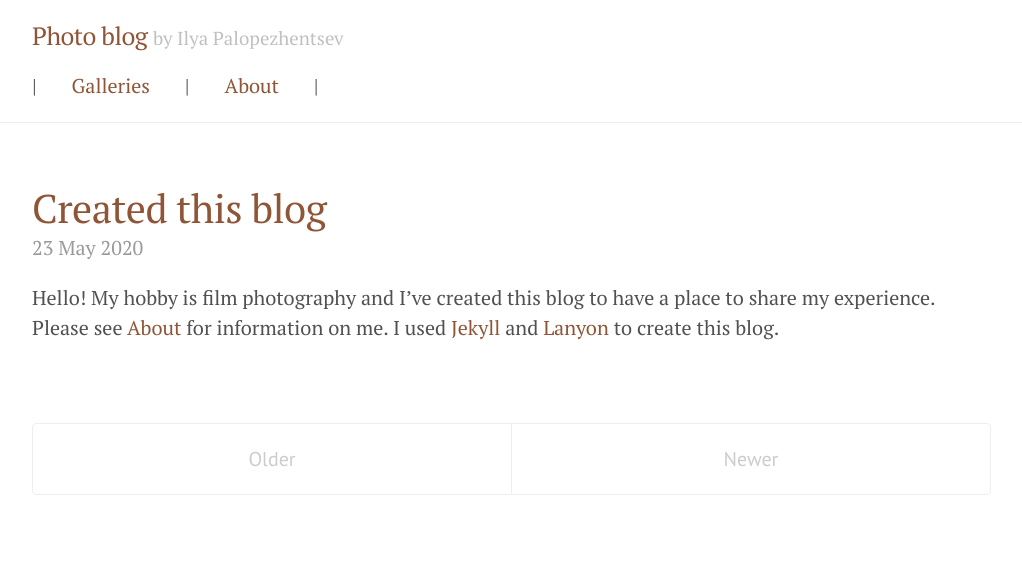
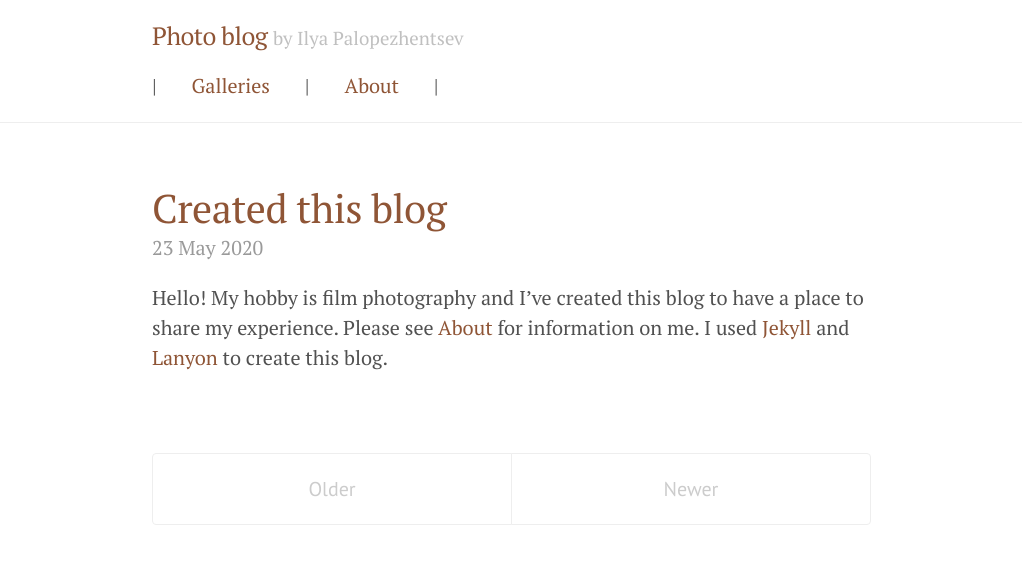
Before and after one commit to ipalopezhentsev/photo, a Jekyll site: the page built from index.html, in a window 1280 px wide. Shown: the top 564 px of the page, without its empty margins (128-1150 px from the left). Built offline with Jekyll 4.4.1, drawn with Linux system fonts in a browser that asks for light colours; the list of posts is cut into pages by our own code.

Commit message:
change sizes

```diff
--- a/public/css/lanyon.css
+++ b/public/css/lanyon.css
@@ -75,16 +75,16 @@ h1, h2, h3, h4, h5, h6 {
 .container {
   max-width: 50rem;
 }
-/*@media (min-width: 38em) {*/
-  /*.container {*/
-    /*max-width: 32rem;*/
-  /*}*/
-/*}*/
-/*@media (min-width: 56em) {*/
-  /*.container {*/
-    /*max-width: 38rem;*/
-  /*}*/
-/*}*/
+@media (min-width: 38em) {
+  .container {
+    max-width: 32rem;
+  }
+}
+@media (min-width: 56em) {
+  .container {
+    max-width: 38rem;
+  }
+}
 
 
 /*
--- a/public/css/poole.css
+++ b/public/css/poole.css
@@ -286,7 +286,7 @@ tbody tr:nth-child(odd) th {
  */
 
 .container {
-  max-width: 38rem;
+  /*max-width: 38rem;*/
   padding-left:  1rem;
   padding-right: 1rem;
   margin-left:  auto;
```
